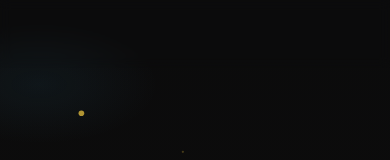
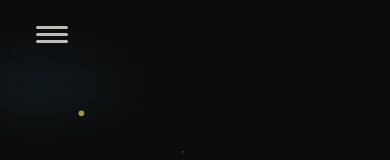
Before and after one commit to originalWhiteShadow/ARISE_osc, a React (Vite) app: page / in a window 390 px wide. Shown: the top 160 px of the page. Built offline with nearby package versions, Linux system fonts and the light colour scheme.

Commit message:
phone update

```diff
--- a/src/components/Navbar.jsx
+++ b/src/components/Navbar.jsx
@@ -10,17 +10,30 @@ const NAV_ITEMS = ['Home', 'Projects', 'Startups', 'Sponsor', 'Learn', 'News']
 
 export default function Navbar({ active: activeProp, onChange }) {
   const [internalActive, setInternalActive] = useState(activeProp || 'Home')
+  const [menuOpen, setMenuOpen] = useState(false)
   const active = activeProp ?? internalActive
 
   function handleClick(item) {
     if (onChange) onChange(item)
     else setInternalActive(item)
+    setMenuOpen(false)
   }
 
   return (
     <header className="nav" role="banner">
       <div className="nav-inner">
-        <ul className="nav-list">
+        <button
+          className="hamburger"
+          aria-label={menuOpen ? 'Close menu' : 'Open menu'}
+          aria-expanded={menuOpen}
+          onClick={() => setMenuOpen((prev) => !prev)}
+        >
+          <span className="hamburger-line" />
+          <span className="hamburger-line" />
+          <span className="hamburger-line" />
+        </button>
+
+        <ul className={`nav-list${menuOpen ? ' open' : ''}`}>
           {NAV_ITEMS.map((item) => (
             <li key={item}>
               <button
--- a/src/styles.css
+++ b/src/styles.css
@@ -30,9 +30,9 @@ body{
 .profile{position:fixed;right:20px;top:14px;width:44px;height:44px;border-radius:50%;background:linear-gradient(180deg,var(--accent),var(--accent-2));border:1px solid rgba(0,0,0,0.12);display:flex;align-items:center;justify-content:center;cursor:pointer;color:#0b0b0b;box-shadow:0 8px 22px rgba(0,0,0,0.14);z-index:60}
 .profile svg{color:#0b0b0b}
 
-#/* Particles overlay: full viewport, blend over everything, interactive */
-#tsparticles{position:fixed !important;inset:0 !important;pointer-events:auto !important;mix-blend-mode:screen !important;opacity:0.95 !important;z-index:35 !important}
-#tsparticles canvas{width:100% !important;height:100% !important}
+/* Particles overlay: full viewport, blend over everything, interactive */
+#tsparticles{position:fixed !important;inset:0 !important;pointer-events:none !important;mix-blend-mode:screen !important;opacity:0.95 !important;z-index:35 !important}
+#tsparticles canvas{width:100% !important;height:100% !important;pointer-events:none !important}
 
 /* Main content spacing so content sits below top nav */
 .app-root main{max-width:1100px;margin:88px auto 0;padding:2rem 1.25rem;text-align:center}
@@ -108,9 +108,9 @@ body{
 /* Particles container sits behind content */
 
 
-#/* tsparticles canvas: overlay the full viewport and blend with content (interactive) */
-#tsparticles{position:fixed !important;inset:0 !important;pointer-events:auto !important;mix-blend-mode:screen !important;opacity:0.9 !important;z-index:35 !important}
-#tsparticles canvas{width:100% !important;height:100% !important}
+/* tsparticles canvas: overlay the full viewport and blend with content (interactive) */
+#tsparticles{position:fixed !important;inset:0 !important;pointer-events:none !important;mix-blend-mode:screen !important;opacity:0.9 !important;z-index:35 !important}
+#tsparticles canvas{width:100% !important;height:100% !important;pointer-events:none !important}
 
 /* Main content spacing to account for top nav */
 .app-root main{padding:2rem 1.25rem;margin-top:88px}
--- a/src/styles/navbar.css
+++ b/src/styles/navbar.css
@@ -5,5 +5,16 @@
 .nav-link{background:transparent;border:0;color:var(--muted);padding:10px 14px;border-radius:8px;cursor:pointer;font-weight:700;transition:all 160ms ease}
 .nav-link:hover{color:var(--accent);transform:translateY(-2px)}
 .nav-link.active{color:var(--accent-2);box-shadow: inset 0 -3px 0 var(--accent-2)}
+.hamburger{display:none;background:transparent;border:0;padding:0;margin:0;cursor:pointer;position:absolute;left:16px;top:50%;transform:translateY(-50%);width:32px;height:28px;z-index:65}
+.hamburger-line{display:block;height:3px;width:100%;border-radius:999px;background:var(--muted);margin:4px 0;transition:background .2s ease}
+@media (max-width:640px){
+  .hamburger{display:flex;flex-direction:column;justify-content:center;align-items:center}
+  .nav-list{position:fixed;top:68px;right:12px;z-index:55;display:none;flex-direction:column;gap:10px;padding:10px;border-radius:10px;background:rgba(8,10,12,0.95);backdrop-filter:blur(8px);border:1px solid rgba(255,255,255,0.08);width:calc(100% - 24px);max-width:240px;box-shadow:0 10px 30px rgba(0,0,0,0.4)}
+  .nav-list.open{display:flex}
+  .nav-link{font-size:0.95rem;padding:10px 12px}
+  .profile{position:fixed;right:14px;top:12px;width:38px;height:38px}
+  .nav-inner{justify-content:center;padding-right:48px}
+}
+
 .profile{position:fixed;right:20px;top:14px;width:44px;height:44px;border-radius:50%;background:linear-gradient(180deg,var(--accent),var(--accent-2));border:1px solid rgba(0,0,0,0.12);display:flex;align-items:center;justify-content:center;cursor:pointer;color:#0b0b0b;box-shadow:0 8px 22px rgba(0,0,0,0.14);z-index:60}
 .profile svg{color:#0b0b0b}
```
Also changed, not shown: 11 other files (tests, documents, lock files or other folders).
